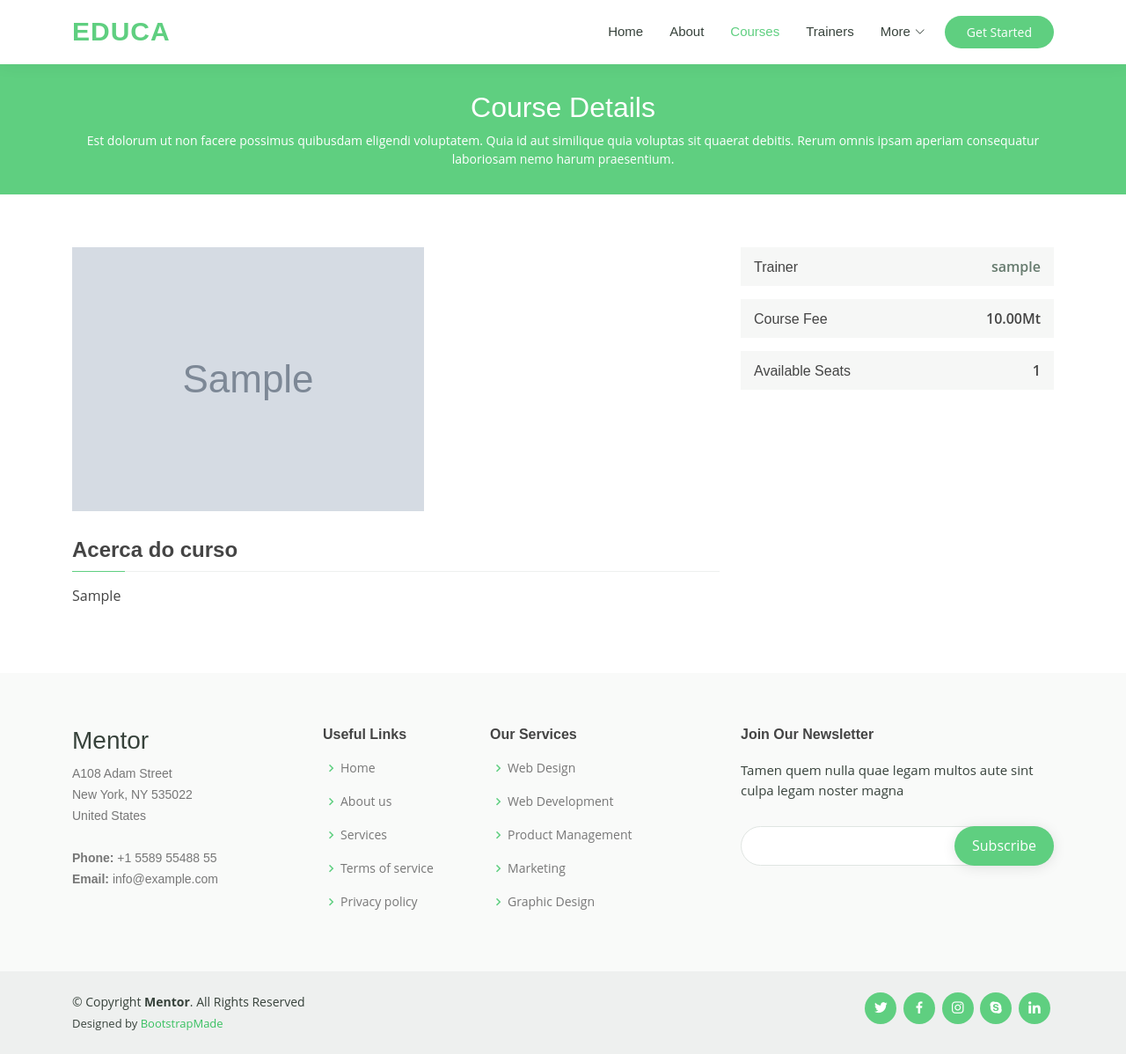
After one commit to LertonJosine/EDUCA, a Django app: page /cursos/course_details/1/ in a window 1280 px wide. The commit adds this page. Shown: the whole page at 88% size. Run offline with Django 5.2, Linux system fonts and the light colour scheme; tables that the repository leaves empty hold one stand-in row (values such as "Sample post"); grey boxes marked "Sample" are stand-in pictures; parts of the project's set-up code (start-up, migrations or seed data) failed here and were passed over; some libraries are stand-ins or nearby versions.

Commit message:
pagina de detalhes de curso implementada

```diff
--- a/cursos/urls.py
+++ b/cursos/urls.py
@@ -1,6 +1,7 @@
 from django.urls import path
-from .views import ListCoursesView
+from .views import ListCoursesView, CourseDetailsPageView
 
 urlpatterns = [
-    path('all/', ListCoursesView.as_view(), name="all_courses")
+    path('all/', ListCoursesView.as_view(), name="all_courses"),
+    path('course_details/<int:pk>/', CourseDetailsPageView.as_view(), name='course_details'),
 ]
--- a/cursos/views.py
+++ b/cursos/views.py
@@ -1,8 +1,13 @@
-from django.shortcuts import render
-from django.views.generic import ListView
+from django.views.generic import ListView, DetailView
 from .models import Curso
 
 class ListCoursesView(ListView):
     model = Curso
     context_object_name = 'courses'
     template_name = 'all_courses.html'
+
+
+class CourseDetailsPageView(DetailView):
+    model = Curso
+    template_name = 'course_details.html'
+    context_object_name = 'course'
--- a/templates/_base.html
+++ b/templates/_base.html
@@ -24,7 +24,7 @@
     {% block header %}
       <header id="header" class="fixed-top">
         <div class="container d-flex align-items-center">
-          <h1 class="logo me-auto"><a href="index.html">Educa</a></h1>
+          <h1 class="logo me-auto"><a href="{% url 'home' %}">Educa</a></h1>
           <nav id="navbar" class="navbar order-last order-lg-0">
             <ul>
               <li>
--- a/templates/all_courses.html
+++ b/templates/all_courses.html
@@ -24,7 +24,7 @@
                     <p class="price">{{ course.price }}Mt</p>
                   </div>
 
-                  <h3><a href="#">{{ course.name }}</a></h3>
+                  <h3><a href="{% url 'course_details' course.pk %}">{{ course.name }}</a></h3>
                   <p>{{ course.resume }}</p>
                 </div>
               </div>
--- /dev/null
+++ b/templates/course_details.html
@@ -0,0 +1,154 @@
+{% extends "_base.html" %}
+{% block main %}
+<main id="main">
+
+    <!-- ======= Breadcrumbs ======= -->
+    <div class="breadcrumbs" data-aos="fade-in">
+      <div class="container">
+        <h2>Course Details</h2>
+        <p>Est dolorum ut non facere possimus quibusdam eligendi voluptatem. Quia id aut similique quia voluptas sit quaerat debitis. Rerum omnis ipsam aperiam consequatur laboriosam nemo harum praesentium. </p>
+      </div>
+    </div><!-- End Breadcrumbs -->
+
+    <!-- ======= Cource Details Section ======= -->
+    <section id="course-details" class="course-details">
+      <div class="container" data-aos="fade-up">
+
+        <div class="row">
+          <div class="col-lg-8">
+            <img src="{{course.cover.url}}" class="img-fluid" alt="">
+            <h3>Acerca do curso</h3>
+            <p>
+              {{course.resume}}</p>
+          </div>
+          <div class="col-lg-4">
+
+            <div class="course-info d-flex justify-content-between align-items-center">
+              <h5>Trainer</h5>
+              <p><a href="#">{{course.trainer.username}}</a></p>
+            </div>
+
+            <div class="course-info d-flex justify-content-between align-items-center">
+              <h5>Course Fee</h5>
+              <p>{{course.price}}Mt</p>
+            </div>
+
+            <div class="course-info d-flex justify-content-between align-items-center">
+              <h5>Available Seats</h5>
+              <p>{{course.sits}}</p>
+            </div>
+
+
+
+          </div>
+        </div>
+
+      </div>
+    </section><!-- End Cource Details Section -->
+
+    <!-- ======= Cource Details Tabs Section ======= -->
+    {% comment %} <section id="cource-details-tabs" class="cource-details-tabs">
+      <div class="container" data-aos="fade-up">
+
+        <div class="row">
+          <div class="col-lg-3">
+            <ul class="nav nav-tabs flex-column">
+              <li class="nav-item">
+                <a class="nav-link active show" data-bs-toggle="tab" href="#tab-1">Modi sit est</a>
+              </li>
+              <li class="nav-item">
+                <a class="nav-link" data-bs-toggle="tab" href="#tab-2">Unde praesentium sed</a>
+              </li>
+              <li class="nav-item">
+                <a class="nav-link" data-bs-toggle="tab" href="#tab-3">Pariatur explicabo vel</a>
+              </li>
+              <li class="nav-item">
+                <a class="nav-link" data-bs-toggle="tab" href="#tab-4">Nostrum qui quasi</a>
+              </li>
+              <li class="nav-item">
+                <a class="nav-link" data-bs-toggle="tab" href="#tab-5">Iusto ut expedita aut</a>
+              </li>
+            </ul>
+          </div>
+
+          <div class="col-lg-9 mt-4 mt-lg-0">
+            <div class="tab-content">
+              <div class="tab-pane active show" id="tab-1">
+                <div class="row">
+                  <div class="col-lg-8 details order-2 order-lg-1">
+                    <h3>Architecto ut aperiam autem id</h3>
+                    <p class="fst-italic">Qui laudantium consequatur laborum sit qui ad sapiente dila parde sonata raqer a videna mareta paulona marka</p>
+                    <p>Et nobis maiores eius. Voluptatibus ut enim blanditiis atque harum sint. Laborum eos ipsum ipsa odit magni. Incidunt hic ut molestiae aut qui. Est repellat minima eveniet eius et quis magni nihil. Consequatur dolorem quaerat quos qui similique accusamus nostrum rem vero</p>
+                  </div>
+                  <div class="col-lg-4 text-center order-1 order-lg-2">
+                    <img src="assets/img/course-details-tab-1.png" alt="" class="img-fluid">
+                  </div>
+                </div>
+              </div>
+              <div class="tab-pane" id="tab-2">
+                <div class="row">
+                  <div class="col-lg-8 details order-2 order-lg-1">
+                    <h3>Et blanditiis nemo veritatis excepturi</h3>
+                    <p class="fst-italic">Qui laudantium consequatur laborum sit qui ad sapiente dila parde sonata raqer a videna mareta paulona marka</p>
+                    <p>Ea ipsum voluptatem consequatur quis est. Illum error ullam omnis quia et reiciendis sunt sunt est. Non aliquid repellendus itaque accusamus eius et velit ipsa voluptates. Optio nesciunt eaque beatae accusamus lerode pakto madirna desera vafle de nideran pal</p>
+                  </div>
+                  <div class="col-lg-4 text-center order-1 order-lg-2">
+                    <img src="assets/img/course-details-tab-2.png" alt="" class="img-fluid">
+                  </div>
+                </div>
+              </div>
+              <div class="tab-pane" id="tab-3">
+                <div class="row">
+                  <div class="col-lg-8 details order-2 order-lg-1">
+                    <h3>Impedit facilis occaecati odio neque aperiam sit</h3>
+                    <p class="fst-italic">Eos voluptatibus quo. Odio similique illum id quidem non enim fuga. Qui natus non sunt dicta dolor et. In asperiores velit quaerat perferendis aut</p>
+                    <p>Iure officiis odit rerum. Harum sequi eum illum corrupti culpa veritatis quisquam. Neque necessitatibus illo rerum eum ut. Commodi ipsam minima molestiae sed laboriosam a iste odio. Earum odit nesciunt fugiat sit ullam. Soluta et harum voluptatem optio quae</p>
+                  </div>
+                  <div class="col-lg-4 text-center order-1 order-lg-2">
+                    <img src="assets/img/course-details-tab-3.png" alt="" class="img-fluid">
+                  </div>
+                </div>
+              </div>
+              <div class="tab-pane" id="tab-4">
+                <div class="row">
+                  <div class="col-lg-8 details order-2 order-lg-1">
+                    <h3>Fuga dolores inventore laboriosam ut est accusamus laboriosam dolore</h3>
+                    <p class="fst-italic">Totam aperiam accusamus. Repellat consequuntur iure voluptas iure porro quis delectus</p>
+                    <p>Eaque consequuntur consequuntur libero expedita in voluptas. Nostrum ipsam necessitatibus aliquam fugiat debitis quis velit. Eum ex maxime error in consequatur corporis atque. Eligendi asperiores sed qui veritatis aperiam quia a laborum inventore</p>
+                  </div>
+                  <div class="col-lg-4 text-center order-1 order-lg-2">
+                    <img src="assets/img/course-details-tab-4.png" alt="" class="img-fluid">
+                  </div>
+                </div>
+              </div>
+              <div class="tab-pane" id="tab-5">
+                <div class="row">
+                  <div class="col-lg-8 details order-2 order-lg-1">
+                    <h3>Est eveniet ipsam sindera pad rone matrelat sando reda</h3>
+                    <p class="fst-italic">Omnis blanditiis saepe eos autem qui sunt debitis porro quia.</p>
+                    <p>Exercitationem nostrum omnis. Ut reiciendis repudiandae minus. Omnis recusandae ut non quam ut quod eius qui. Ipsum quia odit vero atque qui quibusdam amet. Occaecati sed est sint aut vitae molestiae voluptate vel</p>
+                  </div>
+                  <div class="col-lg-4 text-center order-1 order-lg-2">
+                    <img src="assets/img/course-details-tab-5.png" alt="" class="img-fluid">
+                  </div>
+                </div>
+              </div>
+            </div>
+          </div>
+        </div>
+
+      </div>
+    </section><!-- End Cource Details Tabs Section --> {% endcomment %}
+
+  </main><!-- End #main -->
+  <script>
+    let nav_links = document.querySelectorAll('a')
+    nav_links.forEach((link) => {
+      if (link.innerText == 'Courses') {
+        link.classList.add('active')
+      } else if (link.innerText == 'Home') {
+        link.classList.remove('active')
+      }
+    })
+  </script>
+{% endblock %}
--- a/templates/registration/profile.html
+++ b/templates/registration/profile.html
@@ -4,7 +4,7 @@
 {% block header %}
 <header id="header" class="fixed-top">
   <div class="container d-flex align-items-center">
-    <h1 class="logo me-auto"><a href="index.html">Educa</a></h1>
+    <h1 class="logo me-auto"><a href="{% url 'home' %}">Educa</a></h1>
     <form action="{% url 'logout' %}" method="post">
       {% csrf_token %}
       <button type="submit" class="get-started-btn" style="border: none;">Logout</button>
```
Also changed, not shown: cursos/tests.py (+54 -16 lines).
